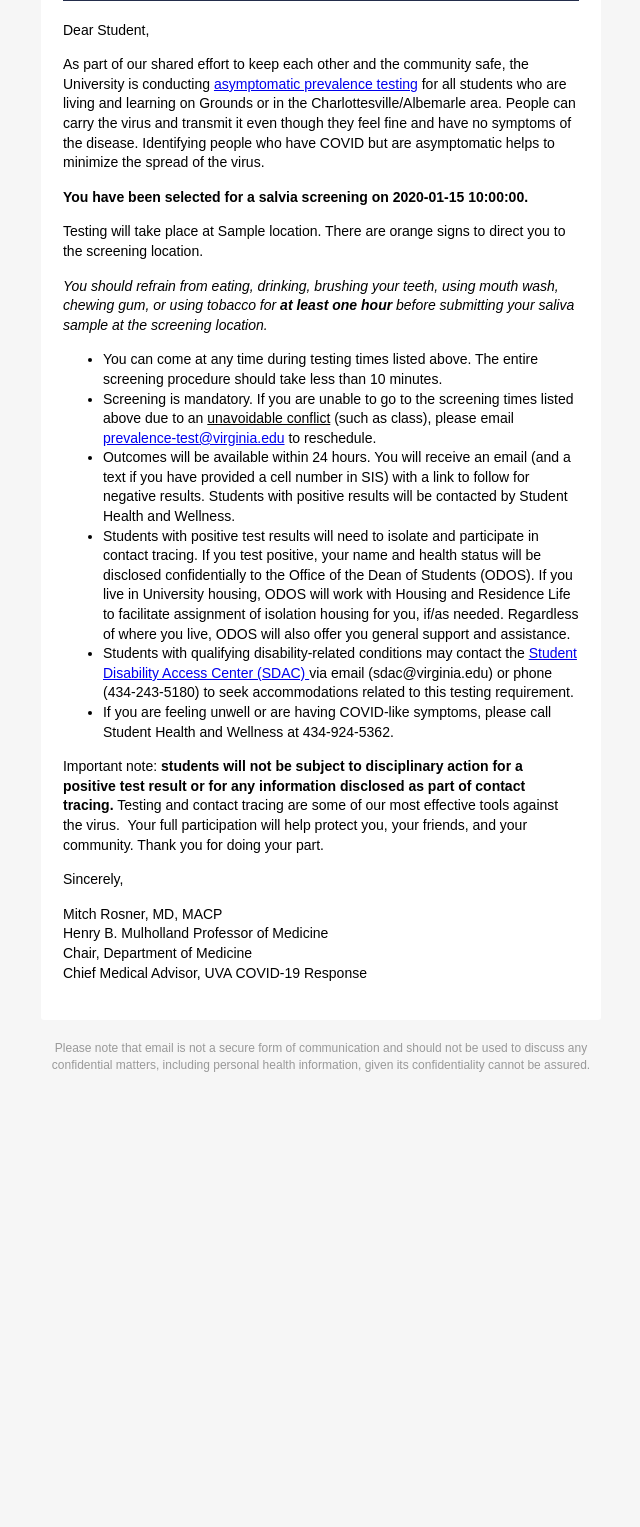
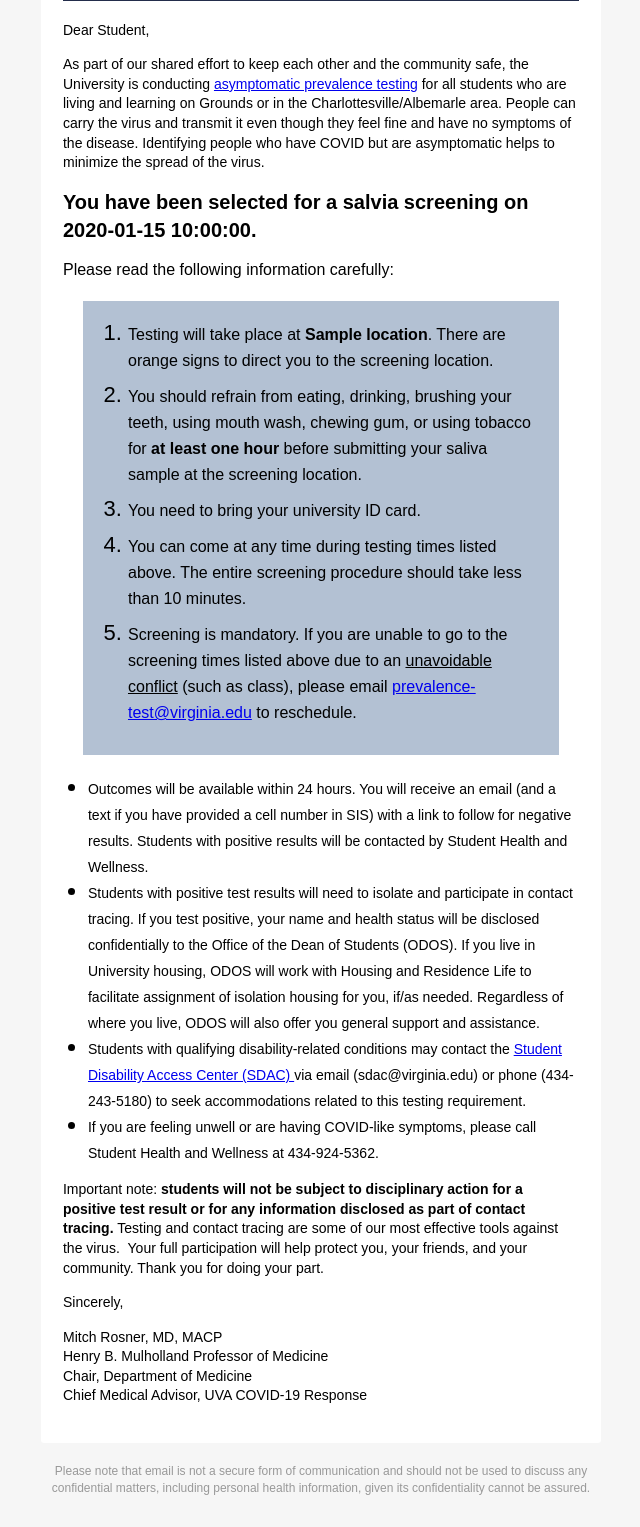
Before and after one commit to sartography/uva-covid19-testing-communicator, a Python web app: template communicator/templates/invitation_email.html in a window 1280 px wide. Shown: the part 371-1898 px from the top of the page, without its empty margins (319-959 px from the left). Before the commit the page ends 1443 px from the top, so only its background shows below. Run offline with Jinja, Linux system fonts and the light colour scheme; the template is opened without the code that fills it: most values are stand-ins (such as "Sample title", 1, 10 or a date in 2020); some libraries are stand-ins or nearby versions.

Commit message:
updated email template

```diff
--- a/communicator/templates/base_email.html
+++ b/communicator/templates/base_email.html
@@ -56,6 +56,14 @@
     /* -------------------------------------
         PRESERVE THESE STYLES IN THE HEAD
     ------------------------------------- */
+    @media only screen and (max-width: 480px){
+        .header-image {
+            height:auto !important;
+            max-width:600px !important;
+            width: 80% !important;
+        }
+    }
+
     @media all {
       .ExternalClass {
         width: 100%;
@@ -103,7 +111,7 @@
                   <table border="0" cellpadding="0" cellspacing="0" style="border-collapse: separate; mso-table-lspace: 0pt; mso-table-rspace: 0pt; width: 100%;">
                     <tr>
                       <td style="font-family: sans-serif; font-size: 14px; vertical-align: top; background-color:#232d4b; padding: 12px">
-                        <img src="cid:logo" alt="University of Virginia"/>
+                        <img class="header-image" src="cid:logo" alt="University of Virginia"/>
                       </td>
                     </tr>
 
--- a/communicator/templates/invitation_email.html
+++ b/communicator/templates/invitation_email.html
@@ -12,41 +12,62 @@
         have no symptoms of the disease.  Identifying people who have COVID but are asymptomatic helps to minimize the
         spread of the virus.
     </p>
-    <p style="font-family: sans-serif; font-size: 14px; font-weight: bold; margin: 0; Margin-bottom: 15px;">
+    <p style="font-family: sans-serif; font-size: 20px; font-weight: bold; margin: 0; Margin-bottom: 15px;">
         You have been selected for a salvia screening on {{date}}.
     </p>
-    <p style="font-family: sans-serif; font-size: 14px; font-weight: normal; margin: 0; Margin-bottom: 15px;">
-        Testing will take place at {{location}}. There are orange signs to direct you to the screening location.
+
+    <p style="font-family: sans-serif; font-size: 16px; font-weight: normal; margin: 0; Margin-bottom: 15px;">
+        Please read the following information carefully:
     </p>
-    <p style="font-family: sans-serif; font-size: 14px; font-weight: normal; font-style:italic; margin: 0; Margin-bottom: 15px;">
-        You should refrain from eating, drinking, brushing your teeth, using mouth wash, chewing gum, or using tobacco
-        for <b>at least one hour</b> before submitting your saliva sample at the screening location.
-    </p>
+    <table border="0" cellpadding="0" cellspacing="0" style="margin: 20px;">
+        <tbody>
+             <tr><td style="font-family: sans-serif; font-size: 16px; vertical-align: top; background-color: #b3c1d3; text-align: left; padding: 20px">
+                <ol style="font-family: sans-serif; font-size: 16px; font-weight: normal; margin:0; margin-left: 25px; padding:0;" align="left" >
+                    <li style="font-size:22px; line-height:24px; margin-bottom: 10px"><span style="font-size:16px; line-height:24px;">
+                        Testing will take place at <b>{{location}}</b>. There are orange signs to direct you to the screening location.
+                    </span></li>
+                    <li style="font-size:22px; line-height:24px; margin-bottom: 10px"><span style="font-size:16px; line-height:24px;">
+                        You should refrain from eating, drinking, brushing your teeth, using mouth wash, chewing gum, or using tobacco
+                        for <b>at least one hour</b> before submitting your saliva sample at the screening location.
+                    </span></li>
+                    <li style="font-size:22px; line-height:24px; margin-bottom: 10px"><span style="font-size:16px; line-height:24px;">
+                        You need to bring your university ID card.
+                    </span></li>
+                    <li style="font-size:22px; line-height:24px; margin-bottom: 10px"><span style="font-size:16px; line-height:24px;">
+                        You can come at any time during testing times listed above. The entire screening procedure should take less than 10 minutes.
+                    </span></li>
+                    <li style="font-size:22px; line-height:24px; margin-bottom: 10px""><span style="font-size:16px; line-height:24px;">
+                        Screening is mandatory.  If you are unable to go to the screening times listed above due to an
+                        <u>unavoidable conflict</u> (such as class), please email
+                        <a href="mailto:prevalence-test@virginia.edu">prevalence-test@virginia.edu</a> to reschedule.
+                    </span></li>
+                </ol>
+             </td>
+             </tr>
+    </table>
 
-    <ul style="font-family: sans-serif; font-size: 14px; font-weight: normal; margin: 0; Margin-bottom: 15px;">
-        <li>You can come at any time during testing times listed above.  The entire screening procedure should take
-            less than 10 minutes.</li>
-        <li>Screening is mandatory.  If you are unable to go to the screening times listed above due to an
-            <u>unavoidable conflict</u> (such as class), please email
-            <a href="mailto:prevalence-test@virginia.edu">prevalence-test@virginia.edu</a> to reschedule.
-        </li>
-        <li>Outcomes will be available within 24 hours.  You will receive an email (and a text if you have provided a
+    <ul style="font-family: sans-serif; font-size: 14px; font-weight: normal; margin:0; margin-left: 25px; Margin-bottom: 15px; padding:0;" align="left" type="disc">
+        <li style="font-size:22px; line-height:24px;"><span style="font-size:14px; line-height:24px;">
+            Outcomes will be available within 24 hours.  You will receive an email (and a text if you have provided a
             cell number in SIS) with a link to follow for negative results.  Students with positive results will be
             contacted by Student Health and Wellness.
-        </li>
-        <li>Students with positive test results will need to isolate and participate in contact tracing.   If you test
+        </span></li>
+        <li style="font-size:22px; line-height:24px;"><span style="font-size:14px; line-height:24px;">
+            Students with positive test results will need to isolate and participate in contact tracing.   If you test
             positive, your name and health status will be disclosed confidentially to the Office of the Dean of
             Students (ODOS). If you live in University housing, ODOS will work with Housing and Residence Life to
             facilitate assignment of isolation housing for you, if/as needed. Regardless of where you live, ODOS will
-            also offer you general support and assistance.</li>
-        <li>Students with qualifying disability-related conditions may contact the
+            also offer you general support and assistance.</span></li>
+        <li style="font-size:22px; line-height:24px;"><span style="font-size:14px; line-height:24px;">
+            Students with qualifying disability-related conditions may contact the
             <a href="https://studenthealth.virginia.edu/sdac">Student Disability Access Center (SDAC) </a>
              via email (sdac@virginia.edu) or phone (434-243-5180) to seek accommodations related to this testing
             requirement.
-        </li>
-        <li>If you are feeling unwell or are having COVID-like symptoms, please call Student Health and Wellness at
+        </span></li>
+        <li style="font-size:22px; line-height:24px;"><span style="font-size:14px; line-height:24px;">
+            If you are feeling unwell or are having COVID-like symptoms, please call Student Health and Wellness at
             434-924-5362.
-        </li>
+        </span></li>
     </ul>
 
     <p style="font-family: sans-serif; font-size: 14px; font-weight: normal; margin: 0; Margin-bottom: 15px;">
```
Also changed, not shown: communicator/templates/invitation_email.txt (+54 -17 lines).
